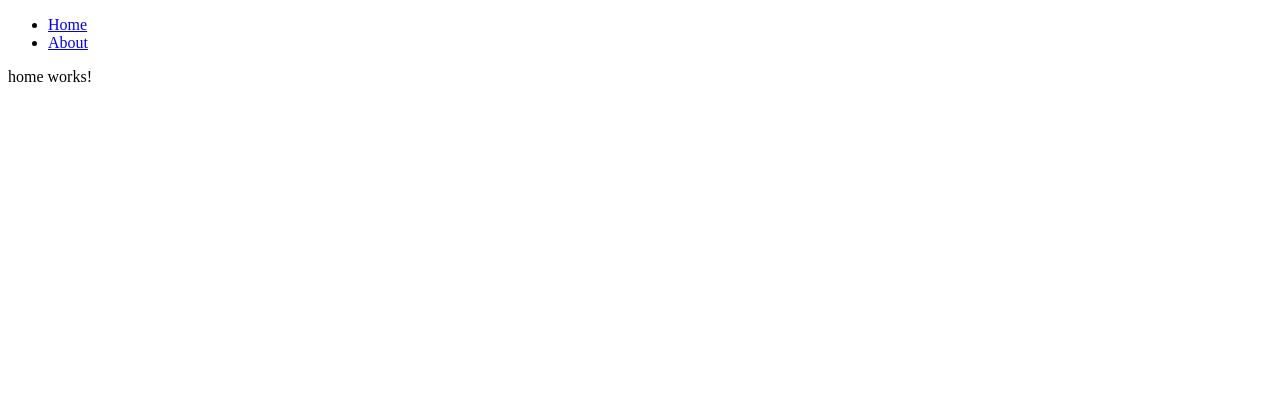
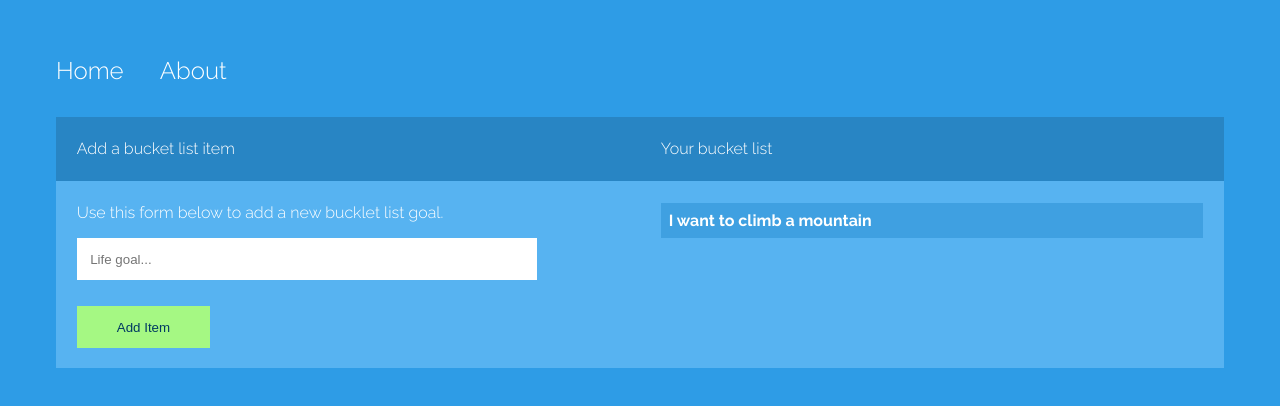
Before and after one commit to RamsesAG21/ng5-web, an Angular app: page / in a window 1280 px wide. Shown: the top 406 px of the page. Built offline with nearby package versions, Linux system fonts and the light colour scheme.

Commit message:
update css #3

```diff
--- a/src/app/home/home.component.html
+++ b/src/app/home/home.component.html
@@ -1 +1,25 @@
-<p>home works!</p>
+<div class="container color-dark">
+
+	<div class="col">
+		<p> Add a bucket list item </p>
+	</div>
+
+	<div class="col">
+		<p> Your bucket list </p>
+	</div>
+</div>
+	<div class="container color-light">
+		<div class="col">
+			<p class="sm"> Use this form below  to add a new bucklet list goal.</p>
+			<form>
+				<input type="text" class="txt" name="item" placeholder="Life goal...">
+				<input type="submit" class="btn" value="Add Item">
+			</form>
+		</div>
+
+		<div class="col">
+			<p class="life-container">
+			I want to climb a mountain
+			</p>
+		</div>
+	</div>
--- a/src/app/home/home.component.scss
+++ b/src/app/home/home.component.scss
@@ -0,0 +1,40 @@
+.container {
+  display: grid;
+  grid-template-columns: 50% auto;
+}
+
+.col {
+  padding: .4em 1.3em;
+}
+
+.color-dark {
+  background: #2885C4;
+}
+
+.color-light {
+  background: #57B3F1;
+}
+
+input.txt {
+  border: 0;
+  padding: 1em;
+  width: 80%;
+  margin-bottom: 2em;
+}
+
+input.btn {
+  border: 0;
+  display: block;
+  padding: 1em 3em;
+  background: #A5F883;
+  color: #003A61;
+  margin-bottom: 1em;
+  cursor: pointer;
+}
+
+.life-container {
+  background: #3FA0E1;
+  padding: .5em;
+  font-weight:bold;
+  cursor: pointer;
+}
--- a/src/styles.scss
+++ b/src/styles.scss
@@ -1 +1,30 @@
 /* You can add global styles to this file, and also import other style files */
+
+@import url('https://fonts.googleapis.com/css?family=Raleway:300,700');
+
+body {
+  background: #2E9CE6;
+  padding: 3em;
+  font-family: 'Raleway', 'Arial';
+  color: #fff;
+}
+
+ul {
+  list-style-type: none;
+  margin: 0 0 2em 0;
+  padding: 0;
+}
+
+ul li {
+  display: inline;
+  margin-right: 30px;
+}
+
+ul li a {
+  font-size: 1.5em;
+}
+
+a {
+  color: #fff;
+  text-decoration: none;
+}
```
